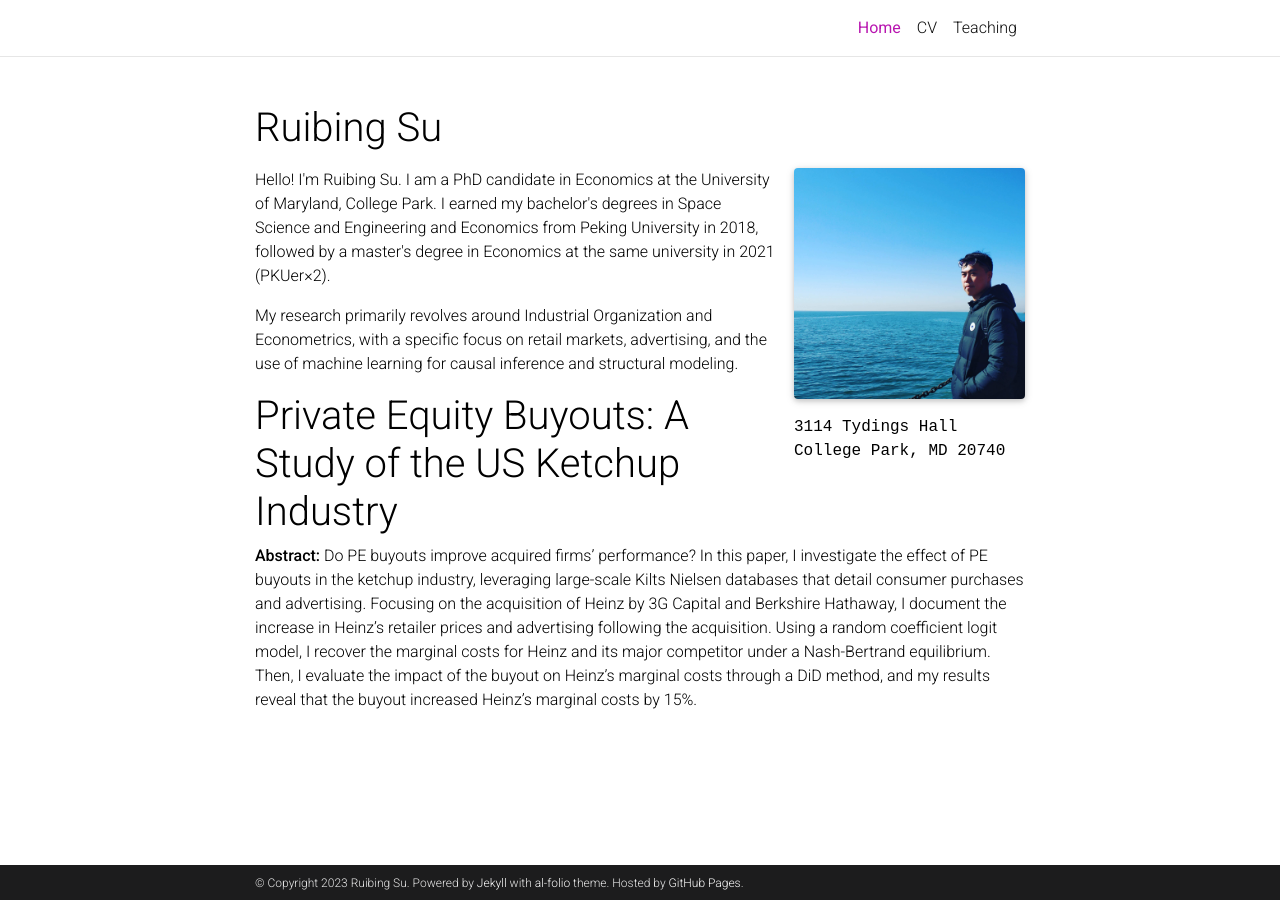
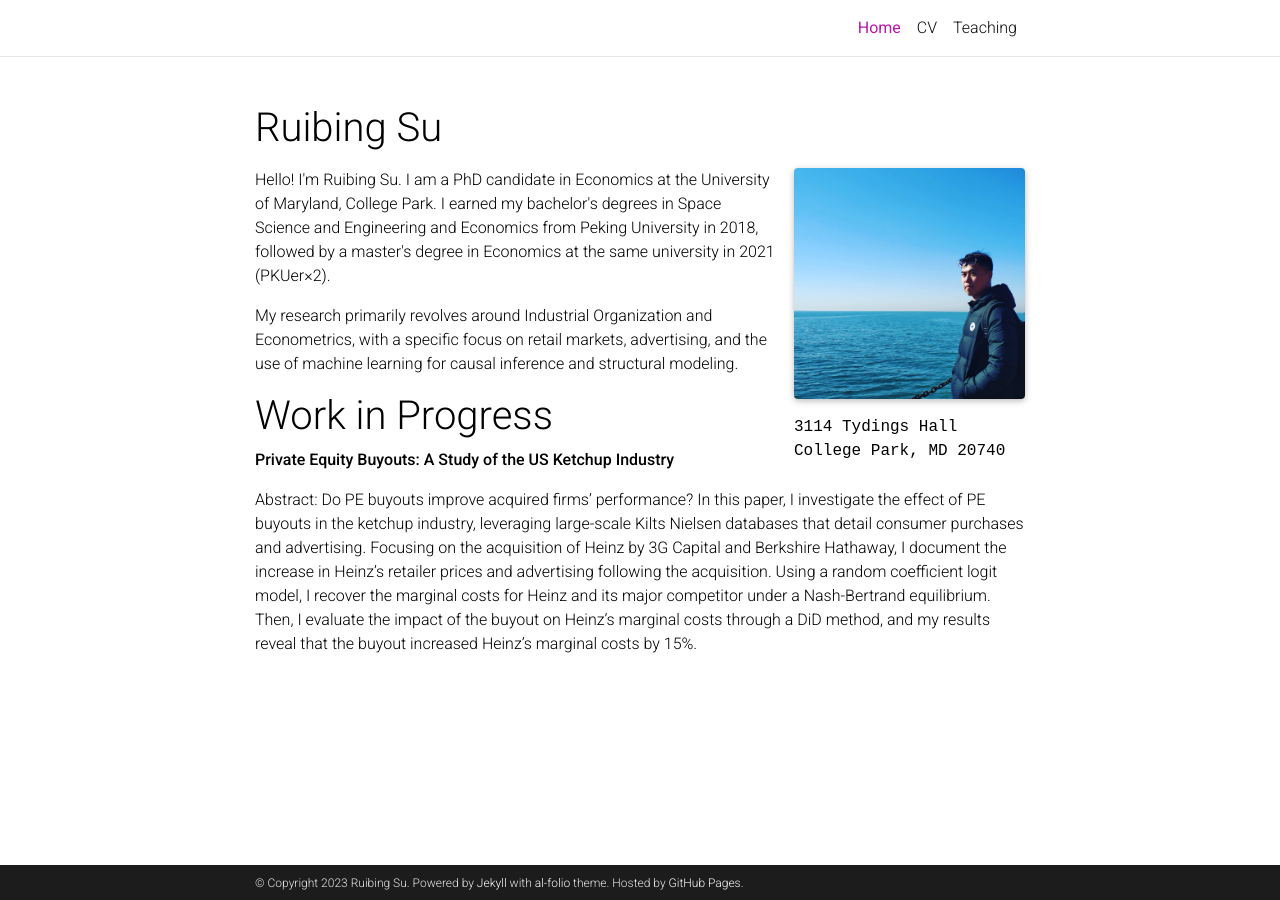
Before and after one commit to ruibingsu/ruibingsu.github.io, a Jekyll site: the page built from _pages/about.md, in a window 1280 px wide. Built offline with Jekyll 4.4.1, drawn with Linux system fonts in a browser that asks for light colours; full-size pictures stand in for the smaller copies a plugin makes; comment, search, counter and statistics services are not loaded; a style sheet for code colours, icons or effects is not loaded.

Commit message:
Update about.md

```diff
--- a/_pages/about.md
+++ b/_pages/about.md
@@ -23,10 +23,8 @@
     <p>My research primarily revolves around Industrial Organization and Econometrics, with a specific focus on retail markets, advertising, and the use of machine learning for causal inference and structural modeling.</p>
 </body>
 
-<head>
-    <title>Work in Progress</title>
-</head>
 <body>
-    <h1>Private Equity Buyouts: A Study of the US Ketchup Industry</h1>
-    <p><strong>Abstract:</strong> Do PE buyouts improve acquired firms’ performance? In this paper, I investigate the effect of PE buyouts in the ketchup industry, leveraging large-scale Kilts Nielsen databases that detail consumer purchases and advertising. Focusing on the acquisition of Heinz by 3G Capital and Berkshire Hathaway, I document the increase in Heinz’s retailer prices and advertising following the acquisition. Using a random coefficient logit model, I recover the marginal costs for Heinz and its major competitor under a Nash-Bertrand equilibrium. Then, I evaluate the impact of the buyout on Heinz’s marginal costs through a DiD method, and my results reveal that the buyout increased Heinz’s marginal costs by 15%.</p>
+    <h1>Work in Progress</h1>
+    <p><strong>Private Equity Buyouts: A Study of the US Ketchup Industry </strong></p>
+     <p>Abstract: Do PE buyouts improve acquired firms’ performance? In this paper, I investigate the effect of PE buyouts in the ketchup industry, leveraging large-scale Kilts Nielsen databases that detail consumer purchases and advertising. Focusing on the acquisition of Heinz by 3G Capital and Berkshire Hathaway, I document the increase in Heinz’s retailer prices and advertising following the acquisition. Using a random coefficient logit model, I recover the marginal costs for Heinz and its major competitor under a Nash-Bertrand equilibrium. Then, I evaluate the impact of the buyout on Heinz’s marginal costs through a DiD method, and my results reveal that the buyout increased Heinz’s marginal costs by 15%.</p>
 </body>
```
